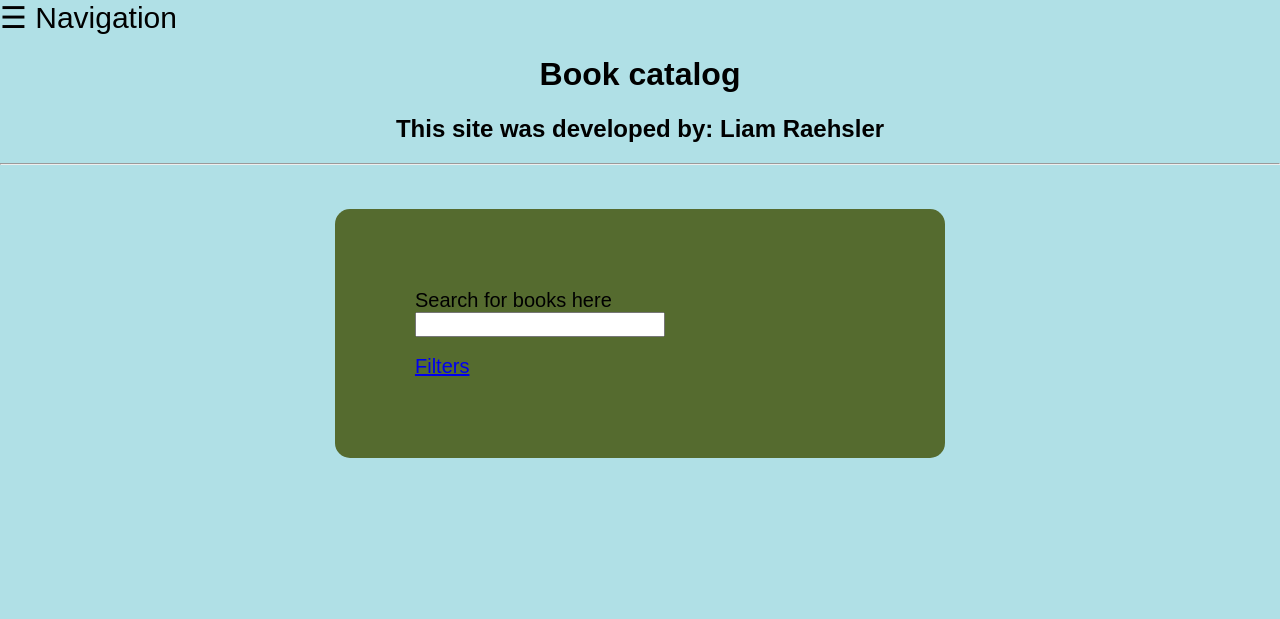
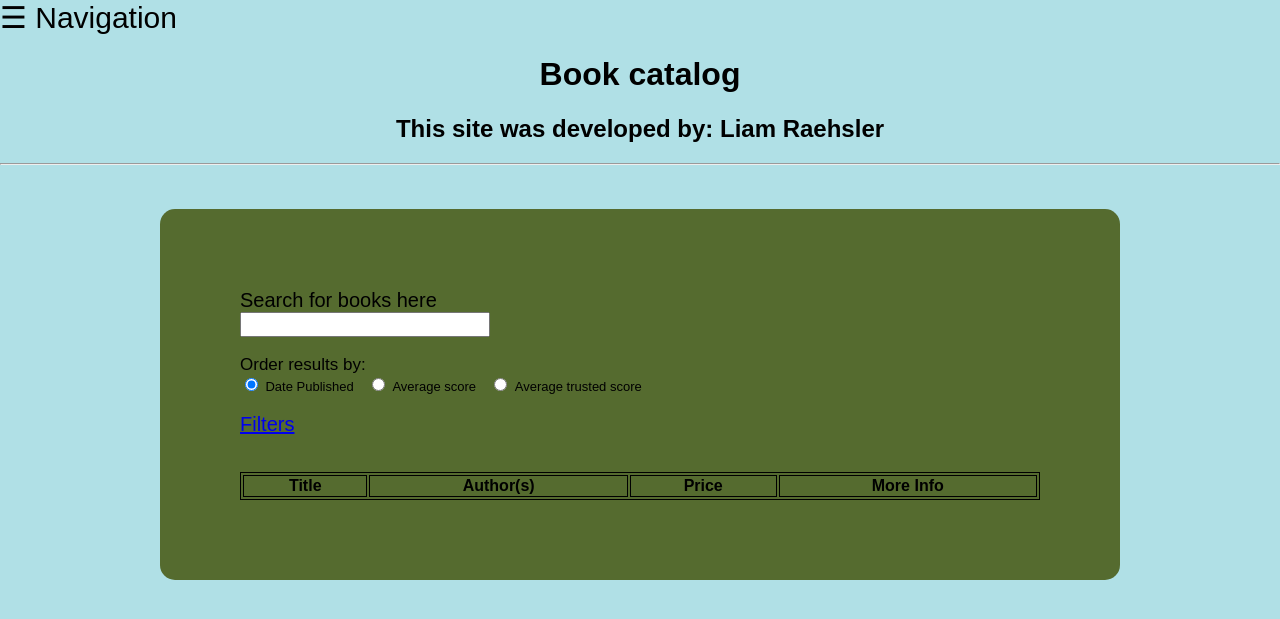
Before and after one commit to ldr5145/Online-Bookstore, a Flask app: page /index/catalog in a window 1280 px wide. Shown: the top 619 px of the page. Run offline with Flask 2, Linux system fonts and the light colour scheme; the visitor is signed in with stand-in values (Sample User, id 1); lists and menus that the app fills with data are empty.

Commit message:
User can now search for books with the first four filters and they will be displayed, then a link can be pressed to show more info (currently empty).

```diff
--- a/main.py
+++ b/main.py
@@ -67,11 +67,28 @@ def welcome_page():
 
 @app.route("/index/catalog", methods=["POST","GET"])
 def browse():
+    posts={'results':{}, 'filters':{}, 'startDate':'', 'endDate':'', 'order':'0'}
     if 'username' not in session:
         return redirect(url_for('login'))
     if request.method == "POST":
+        posts['order'] = request.form['order']
+        for i in request.form:
+            if request.form[i] == 'on':
+                # its a filter, add to filters in posts
+                posts['filters'][i] = 'on'
+                posts['startDate'] = request.form['startDate']
+                posts['endDate'] = request.form['endDate']
+
+        posts['results'] = db_ops.find_books(request.form['query'],posts['filters'],
+                                             [posts['startDate'], posts['endDate']], posts['order'])
+        print(posts['results'])
+
+    return render_template('browse_books.html', developer='Liam Raehsler', posts=posts)
+
+@app.route("/index/book_info", methods=["POST","GET"])
+def display_book():
+    if request.method == "POST":
         print(request.form)
-    return render_template('browse_books.html', developer='Liam Raehsler')
 
 @app.route("/index/order_book", methods=["POST","GET"])
 def order_book():
--- a/templates/base_with_sidebar.html
+++ b/templates/base_with_sidebar.html
@@ -65,6 +65,9 @@
         a:hover{
             color: White;
         }
+        table, th, td{
+            border: 1px solid black;
+        }
         {% endblock %}
     </style>
     <title>{% block title %}{% endblock %}</title>
--- a/templates/browse_books.html
+++ b/templates/browse_books.html
@@ -8,25 +8,54 @@ a:hover{
     width:250px;
     height:25px;
 }
+.inline {
+  display: inline;
+}
+
+.link-button {
+  background: none;
+  border: none;
+  color: blue;
+  text-decoration: underline;
+  cursor: pointer;
+  font-size: 1em;
+  font-family: serif;
+}
+.link-button:focus {
+  outline: none;
+}
+.link-button:active {
+  color:red;
+}
 {% endblock %}
 {% block title %}Book catalog{% endblock %}
 {% block head_title %}Book catalog{% endblock %}
 {% block dev_id %}{{ super() }}{% endblock %}
 {% block submit_form %}
-<div class="main_form">
+<div class="main_form" style="width:800px">
     <form id="main_form" method="post">
         <label for="search_bar">Search for books here</label>
         <br>
         <input type="search" id="search_bar" name="query">
         <br><br>
+        <div id="order_div">
+            <small_label style="font-size:17px">Order results by:</small_label>
+            <br>
+            <input type="radio" id="order_published" name="order" checked="true" value="0">
+            <small_label>Date Published</small_label>
+            &nbsp;
+            <input type="radio" id="order_score" name="order" value="1">
+            <small_label>Average score</small_label>
+            &nbsp;
+            <input type="radio" id="order_trusted" name="order" value="2">
+            <small_label>Average trusted score</small_label>
+        </div>
+        <br>
         <label><a href="#" onclick="toggleFilters()">Filters</a></label>
         <div id="filt_div" hidden>
             <br>
             <small_label for="title_filt">Title</small_label>
             <input type="checkbox" id="title_filt" name="title_filt">
-            &nbsp;
-            <small_label for="ISBN_filt">ISBN</small_label>
-            <input type="checkbox" id="ISBN_filt" name="ISBN_filt">
             &nbsp;
             <small_label for="author_filt">Author</small_label>
             <input type="checkbox" id="author_filt" name="author_filt">
@@ -54,6 +83,38 @@ a:hover{
             <input type="date" style="width:130px" id="endDate" name="endDate">
         </div>
     </form>
+    <br><br>
+    <div id="results_div">
+       <table style="width:100%">
+           <tr>
+               <th>Title</th>
+               <th>Author(s)</th>
+               <th>Price</th>
+               <th>More Info</th>
+           </tr>
+           {% for key,value in posts.results.items() %}
+           <tr>
+               <td>{{ value[0][1] }}</td>
+               <td>
+                   {% for auth in value[1] %}
+                       {{ auth }}
+                       {% if not loop.last %}
+                            ,
+                       {% endif %}
+                   {% endfor %}
+               </td>
+               <td>{{ value[0][7] }}</td>
+               <td>
+                   <form method="post" action="book_info" class="inline">
+                      <button type="submit" name="ISBN" value="{{ key }}" class="link-button">
+                        Link
+                      </button>
+                   </form>
+               </td>
+           </tr>
+           {% endfor %}
+       </table>
+    </div>
 </div>
 <script type="text/javascript">
     function toggleFilters() {
```
Also changed, not shown: db_functionality.py (+66 -1 lines).
